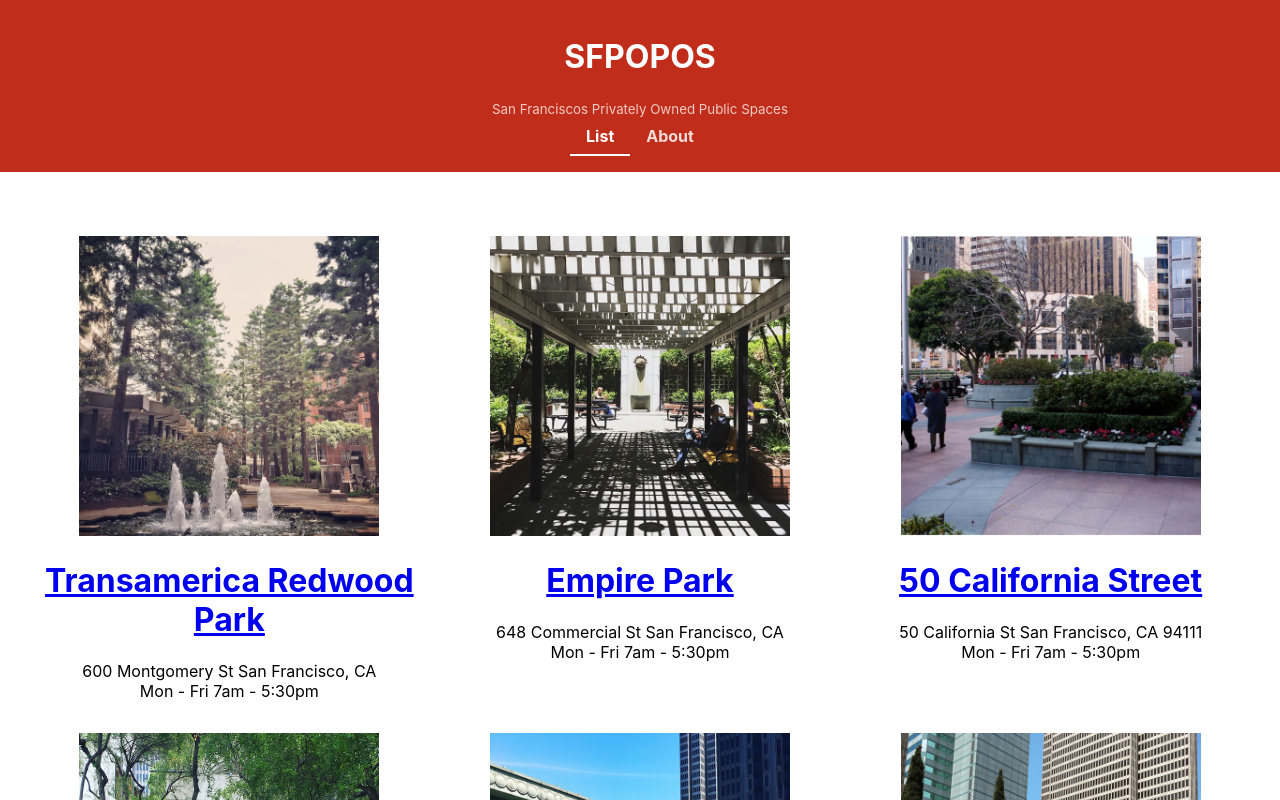
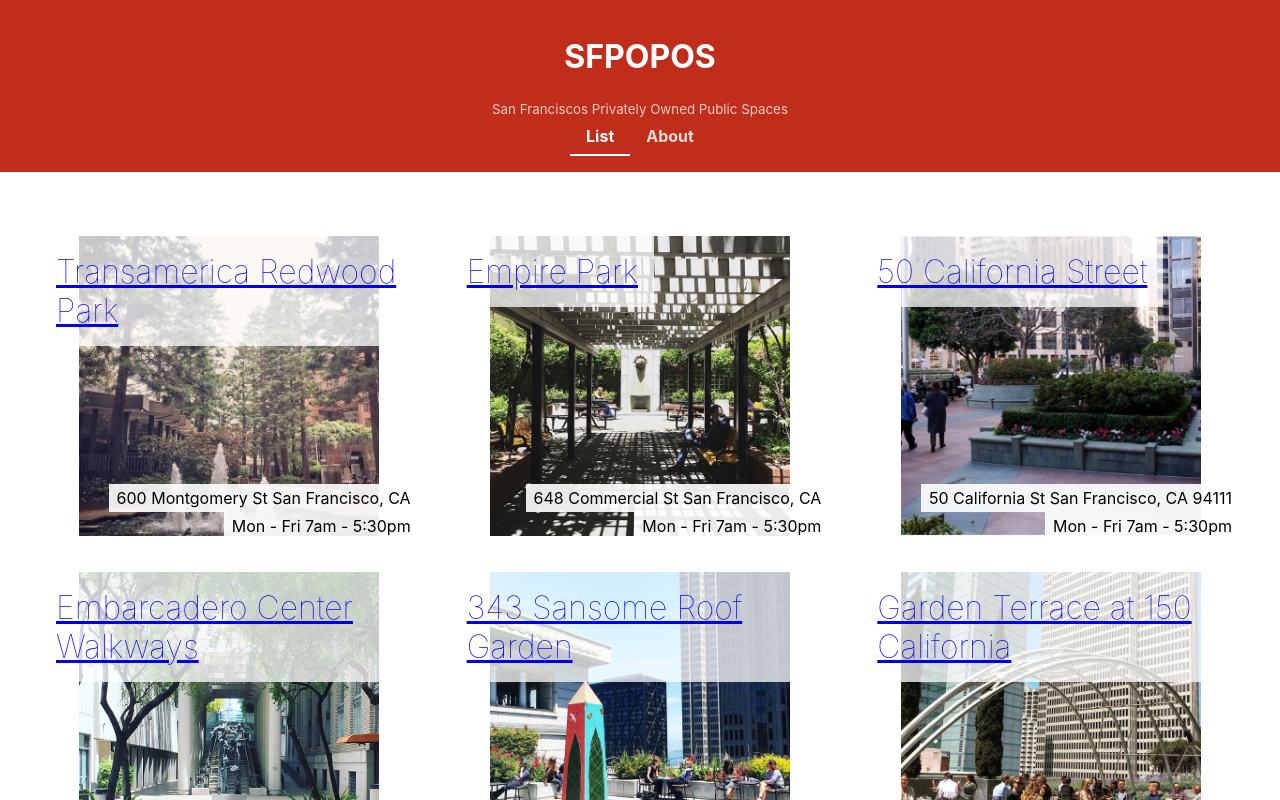
Before and after one commit to meekachm/React-Fundamentals-Tutorial, a React (Create React App) app: page /#/ in a window 1280 px wide. Shown: the top 800 px of the page. Built offline with nearby package versions, Linux system fonts and the light colour scheme.

Commit message:
Styling Spaces

```diff
--- a/src/components/POPOSSpace/POPOSSpace.css
+++ b/src/components/POPOSSpace/POPOSSpace.css
@@ -1,6 +1,7 @@
 .POPOSSpace {
   width: 100%;
   text-align: center;
+  position: relative;
 }
 
 .POPOSSpace > img {
@@ -11,3 +12,33 @@
 .POPOSSpace .hours {
   font-style: italic;
 }
+
+.POPOSSpace .POPOSSpace-title {
+  text-decoration: none;
+  color: #000;
+}
+
+.POPOSSpace h1 {
+  display: block;
+	position: absolute;
+	left: 0;
+	top: 0;
+	margin: 0;
+	font-weight: lighter;
+	background-color: rgba(255, 255, 255, 0.75);
+	padding: 1rem;
+	text-align: left;
+}
+
+.POPOSSpace .POPOSSpace-info {
+	position: absolute;
+	right: 0;
+	bottom: 0;
+	text-align: right;
+}
+
+.POPOSSpace .POPOSSpace-info div {
+	display: inline-block;
+	padding: 0.25em 0.5em;
+	background-color: rgba(255, 255, 255, 0.9);
+}
--- a/src/components/POPOSSpace/POPOSSpace.js
+++ b/src/components/POPOSSpace/POPOSSpace.js
@@ -14,11 +14,13 @@ function POPOSSpace(props) {
           alt="50 California St."
         />
       </Link>
-      <h1>
+      <h1 className="POPOSSpace-title">
         <Link to={`/details/${id}`}>{name}</Link>
       </h1>
-      <div>{address}</div>
-      <div>{hours}</div>
+      <div className="POPOSSpace-info">
+        <div>{address}</div>
+        <div>{hours}</div>
+      </div>
     </div>
   );
 }
```
